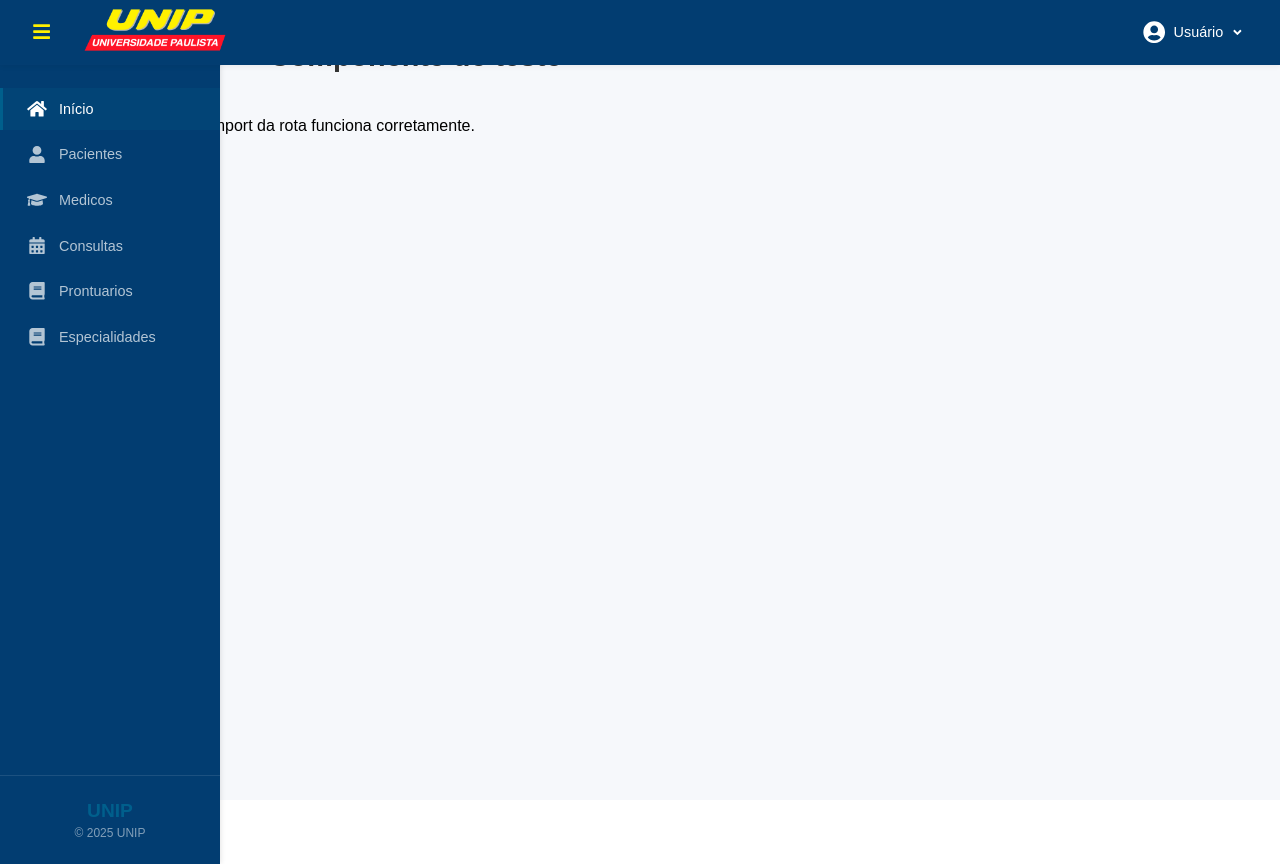
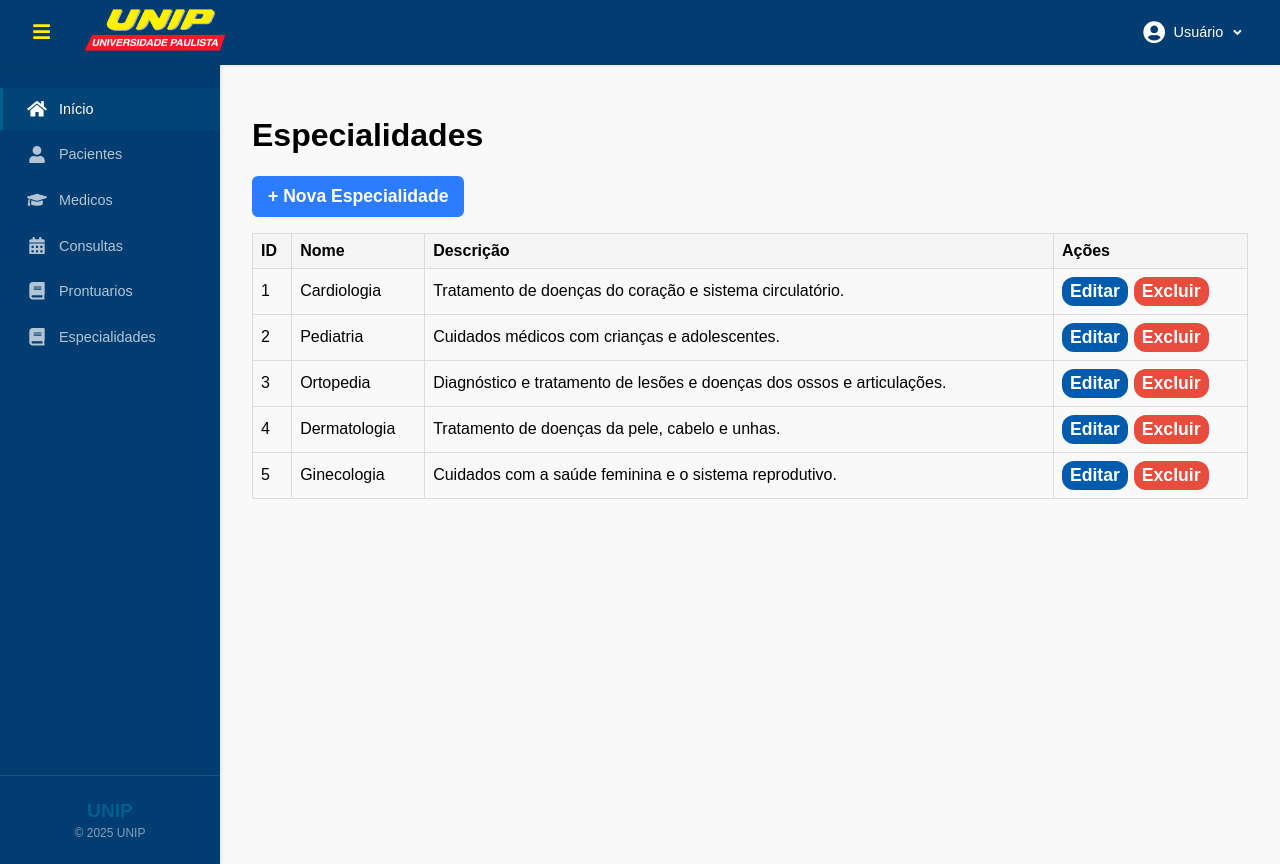
Before and after one commit to PedHSil/front-end-aps, a React (Vite) app: page /especialidades in a window 1280 px wide. Before the commit the page ends 800 px from the top, so only its background shows below. Built offline with nearby package versions, Linux system fonts and the light colour scheme.

Commit message:
especialidades

```diff
--- a/src/pages/Especialidades/Especialidades.jsx
+++ b/src/pages/Especialidades/Especialidades.jsx
@@ -1,21 +1,142 @@
-import React, { useState, useCallback } from "react";
+import React, { useState, useEffect, useCallback } from "react";
 import Sidebar from "../../components/Sidebar";
 import Header from "../../components/Header";
-import styles from "./Especialidades.module.css";
+import DataTable from "@/components/DataTable/DataTable";
+import EspecialidadeForm from "./EspecialidadeForm";
+import { especialidades as mockEspecialidades } from "@/services/mockEspecialidades";
+import styles from "../Dashboard/dashboard.module.css";
 
 export default function Especialidades() {
   const [sidebarCollapsed, setSidebarCollapsed] = useState(false);
-  const toggleSidebar = useCallback(() => setSidebarCollapsed(s => !s), []);
-  const setSidebarState = useCallback((s) => setSidebarCollapsed(s), []);
+  const [especialidades, setEspecialidades] = useState([]);
+  const [selectedEspecialidade, setSelectedEspecialidade] = useState(null);
+  const [isAdding, setIsAdding] = useState(false);
+  const [isEditing, setIsEditing] = useState(false);
+
+  // Carregar especialidades iniciais
+  useEffect(() => {
+    try {
+      setEspecialidades(Array.isArray(mockEspecialidades) ? [...mockEspecialidades] : []);
+    } catch (err) {
+      console.error("Erro ao carregar especialidades:", err);
+      setEspecialidades([]);
+    }
+  }, []);
+
+  // Controle da sidebar
+  const toggleSidebar = useCallback(() => {
+    setSidebarCollapsed((prev) => !prev);
+  }, []);
+  const setSidebarState = useCallback((state) => {
+    setSidebarCollapsed(state);
+  }, []);
+
+  // Adicionar
+  const handleAdd = useCallback(() => {
+    setIsAdding(true);
+  }, []);
+
+  // Editar
+  const handleEdit = useCallback((row) => {
+    if (!row) return;
+    setSelectedEspecialidade(row);
+    setIsEditing(true);
+  }, []);
+
+  // Deletar
+  const handleDelete = useCallback((row) => {
+    if (!row?.id_especialidade) return;
+    if (window.confirm("Deseja realmente excluir esta especialidade?")) {
+      setEspecialidades((prev) =>
+        prev.filter((e) => e.id_especialidade !== row.id_especialidade)
+      );
+    }
+  }, []);
+
+  // Salvar nova ou edição
+  const handleSave = useCallback((data) => {
+    if (!data) return;
+    setEspecialidades((prev) => {
+      if (data.id_especialidade) {
+        // edição
+        return prev.map((e) =>
+          e.id_especialidade === data.id_especialidade ? data : e
+        );
+      } else {
+        // nova especialidade
+        const nextId = prev.length
+          ? Math.max(...prev.map((e) => e.id_especialidade)) + 1
+          : 1;
+        return [...prev, { ...data, id_especialidade: nextId }];
+      }
+    });
+    setIsAdding(false);
+    setIsEditing(false);
+    setSelectedEspecialidade(null);
+  }, []);
+
+  const handleCancel = useCallback(() => {
+    setIsAdding(false);
+    setIsEditing(false);
+    setSelectedEspecialidade(null);
+  }, []);
+
+  // Colunas da tabela
+  const columns = [
+    { key: "id_especialidade", title: "ID" },
+    { key: "nome", title: "Nome" },
+    { key: "descricao", title: "Descrição" },
+  ];
 
   return (
     <div className={styles.appContainer}>
       <Sidebar isCollapsed={sidebarCollapsed} setIsCollapsed={setSidebarState} />
-      <div className={`${styles.mainContent} ${sidebarCollapsed ? styles.expanded : ""}`}>
+      <div
+        className={`${styles.mainContent} ${
+          sidebarCollapsed ? styles.expanded : ""
+        }`}
+      >
         <Header toggleSidebar={toggleSidebar} />
         <div className={styles.pageContent}>
-          <h2>Especialidades — Componente de teste</h2>
-          <p>Se você está vendo isto, o import da rota funciona corretamente.</p>
+          <h1>Especialidades</h1>
+
+          {/* LISTAGEM */}
+          {!isAdding && !isEditing && (
+            <>
+              <button
+                style={{
+                  backgroundColor: "#2b7cff",
+                  color: "#fff",
+                  border: "none",
+                  padding: "10px 16px",
+                  borderRadius: "6px",
+                  marginBottom: "16px",
+                  cursor: "pointer",
+                }}
+                onClick={handleAdd}
+              >
+                + Nova Especialidade
+              </button>
+
+              <DataTable
+                data={especialidades}
+                columns={columns}
+                onEdit={handleEdit}
+                onDelete={handleDelete}
+              />
+            </>
+          )}
+
+          {/* FORMULÁRIO */}
+          {(isAdding || isEditing) && (
+            <div className={styles.formContainer}>
+              <EspecialidadeForm
+                initialData={isEditing ? selectedEspecialidade : null}
+                onSave={handleSave}
+                onCancel={handleCancel}
+              />
+            </div>
+          )}
         </div>
       </div>
     </div>
```
